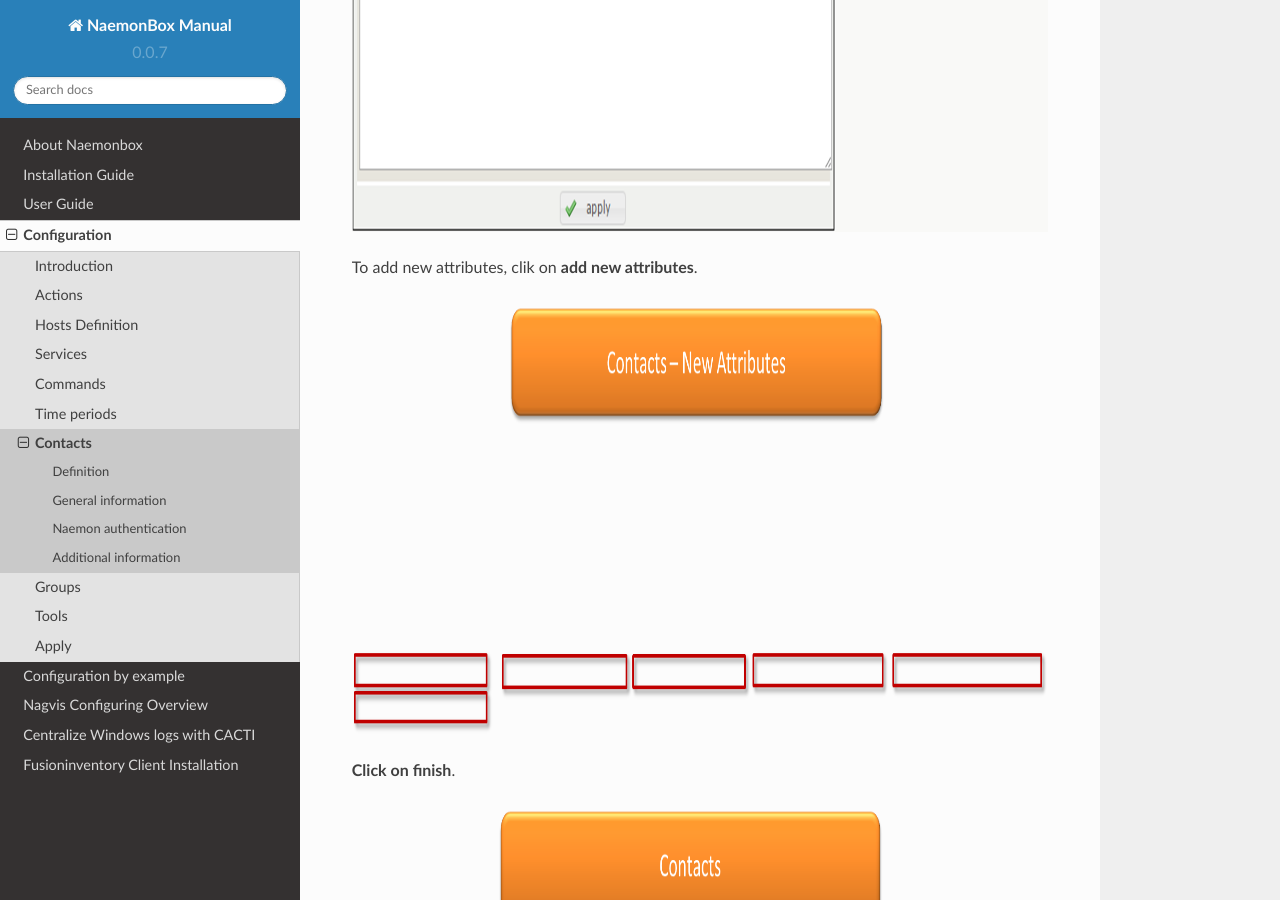
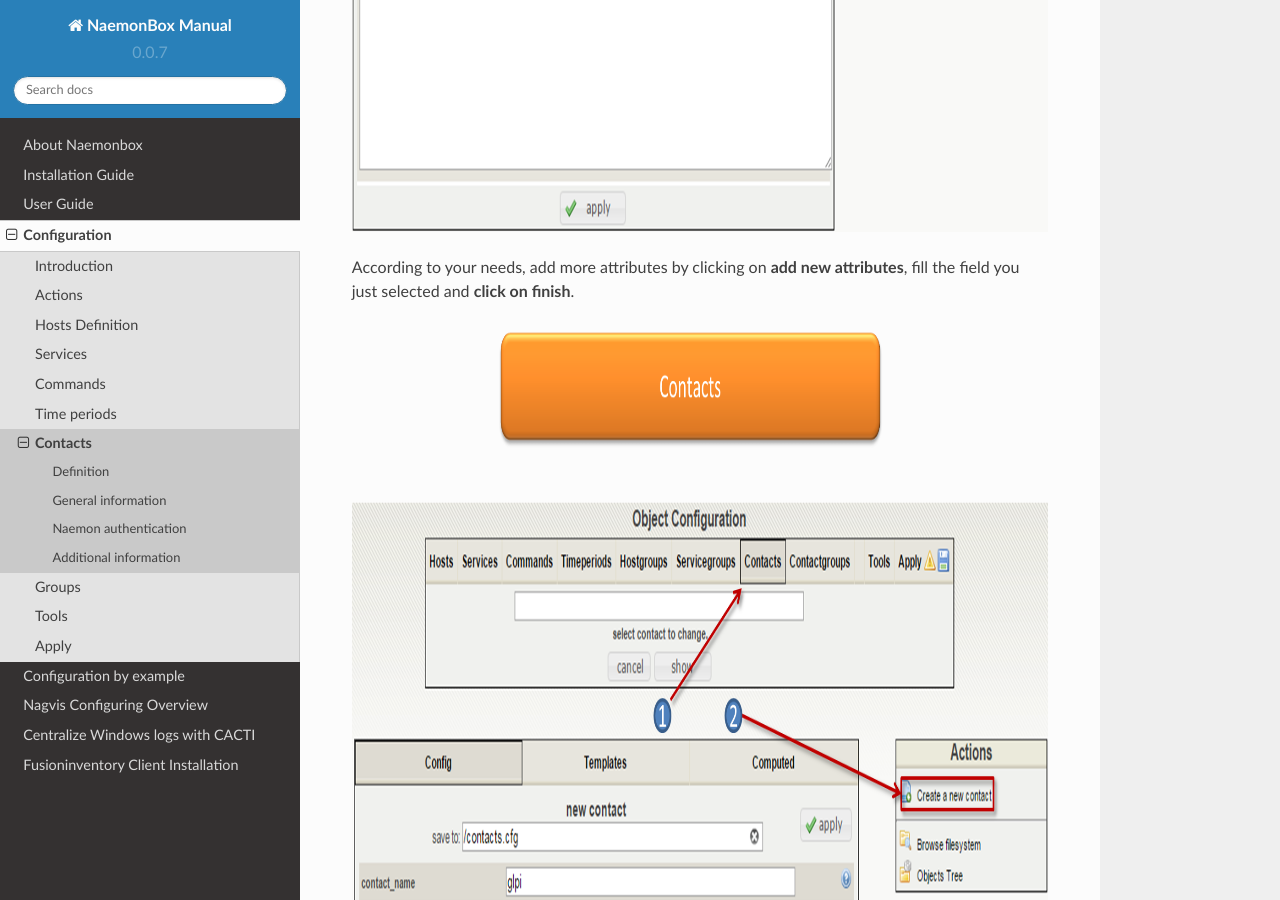
Before and after one commit to mgadi/naemonbox, a Sphinx documentation site: the page built from docs/source/04_Configuring_NaemonBox/configuration/07_contact.rst, in a window 1280 px wide and 900 px high, scrolled down 1376 px. Built offline with Sphinx 7.4.7 and the Read the Docs theme 2.0.0, drawn with Linux system fonts in a browser that asks for light colours; pages that are not in the unit, such as notebooks, are missing from menus.

Commit message:
Update 07_contact.rst

```diff
--- a/docs/source/04_Configuring_NaemonBox/configuration/07_contact.rst
+++ b/docs/source/04_Configuring_NaemonBox/configuration/07_contact.rst
@@ -13,19 +13,14 @@
 * Log in to the Naemon web interface: each contact has its own rights of connection to the web interface.
 * Be warned in case of necessity (notification).
 
-To add  a contact, simply go to the menu: **Config Tool ==> Object Configuration ==> Contacts ==> Create a new contact**.
+To add a contact, simply go to the menu: **Config Tool ==> Object Configuration ==> Contacts ==> Create a new contact**.
 
 To display the matrix of notification of a contact, click on **View contact notifications** next to the **Add** menu.
 
 .. image:: /images/contacts.png
  :scale: 90 %
 
-To add new attributes, clik on **add new attributes**.
-
-.. image:: /images/contacts-new-attributes.png
- :scale: 90 %
-
-**Click on finish**.
+According to your needs, add more attributes by clicking on **add new attributes**, fill the field you just selected and **click on finish**.
 
 .. image:: /images/contacts-2.png
  :scale: 90 %
```
